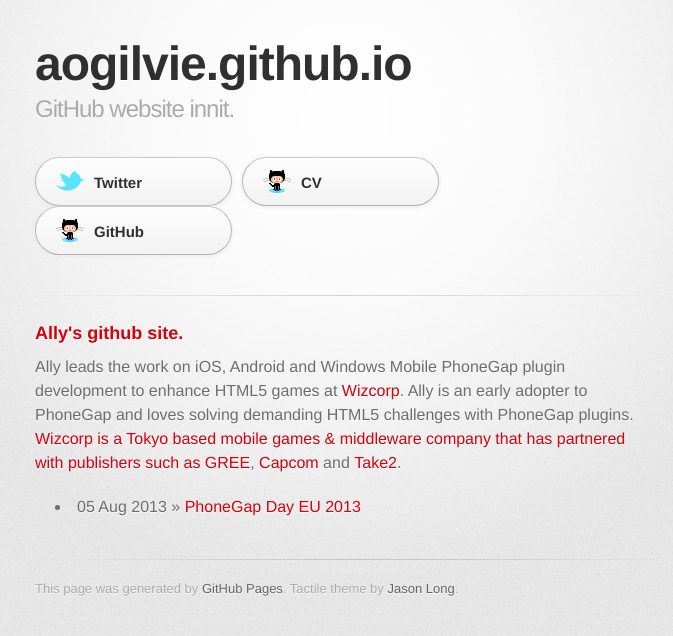
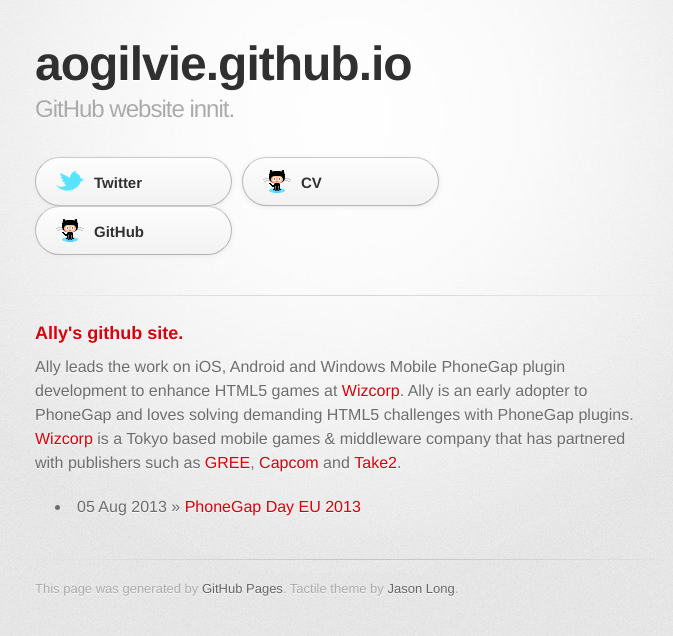
Before and after one commit to aogilvie/aogilvie.github.com, a Jekyll site: the page built from new_index.html, in a window 1280 px wide. Shown: the top 636 px of the page, without its empty margins (295-968 px from the left). Built offline with Jekyll 4.4.1, drawn with Linux system fonts in a browser that asks for light colours; some web fonts are replaced.

Commit message:
fixed unclosed anchor tag, another css tweak for the buttons

```diff
--- a/_includes/header.html
+++ b/_includes/header.html
@@ -23,7 +23,7 @@
 		        Ally's github site.
 		    </h3>
 
-	        <p>Ally leads the work on iOS, Android and Windows Mobile PhoneGap plugin development to enhance HTML5 games at <a href="http://wizcorp.jp" target="_blank">Wizcorp</a>. Ally is an early adopter to PhoneGap and loves solving demanding HTML5 challenges with PhoneGap plugins. <a href="http://wizcorp.jp" target="_blank">Wizcorp is a Tokyo based mobile games & middleware company that has partnered with publishers such as <a href="http://en.wikipedia.org/wiki/GREE" target="_blank">GREE</a>, <a href="http://en.wikipedia.org/wiki/Capcom" target="_blank">Capcom</a> and <a href="http://en.wikipedia.org/wiki/Take-Two_Interactive" target="_blank">Take2</a>.</p>
+	        <p>Ally leads the work on iOS, Android and Windows Mobile PhoneGap plugin development to enhance HTML5 games at <a href="http://wizcorp.jp" target="_blank">Wizcorp</a>. Ally is an early adopter to PhoneGap and loves solving demanding HTML5 challenges with PhoneGap plugins. <a href="http://wizcorp.jp" target="_blank">Wizcorp</a> is a Tokyo based mobile games & middleware company that has partnered with publishers such as <a href="http://en.wikipedia.org/wiki/GREE" target="_blank">GREE</a>, <a href="http://en.wikipedia.org/wiki/Capcom" target="_blank">Capcom</a> and <a href="http://en.wikipedia.org/wiki/Take-Two_Interactive" target="_blank">Take2</a>.</p>
 
 <!--
 			<pre><code>$ cd your_repo_root/repo_name
--- a/css/stylesheet.css
+++ b/css/stylesheet.css
@@ -165,10 +165,10 @@
   background: transparent url(../images/twitter-icon.png) 12px 50% no-repeat;
 }
 #view-on-twitter {
-  margin-right: 4;
+  margin-right: 3;
 }
 #view-on-github {
-  margin-right: 4;
+  margin-right: 3;
 }
 
 code, pre {
```
